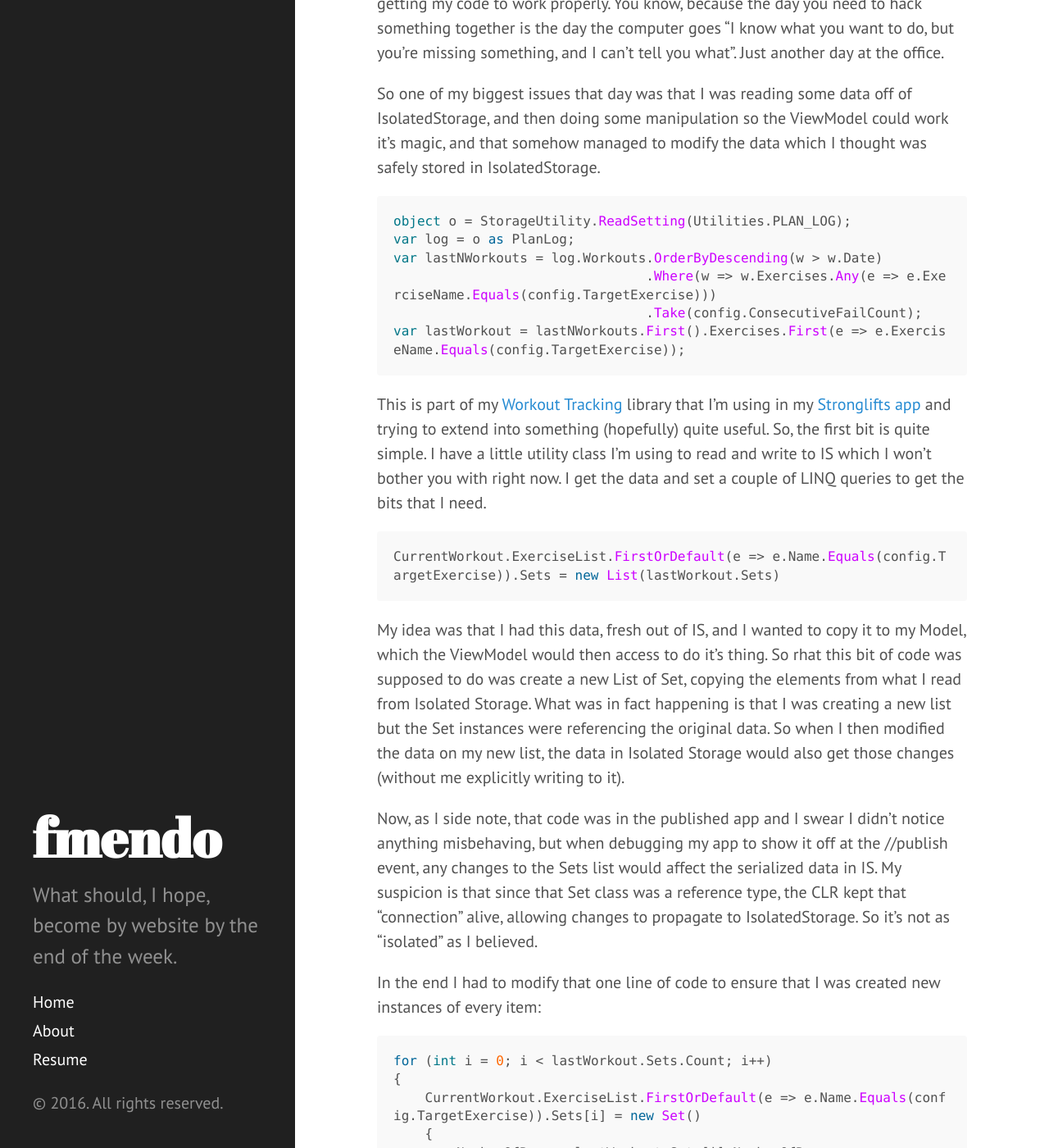
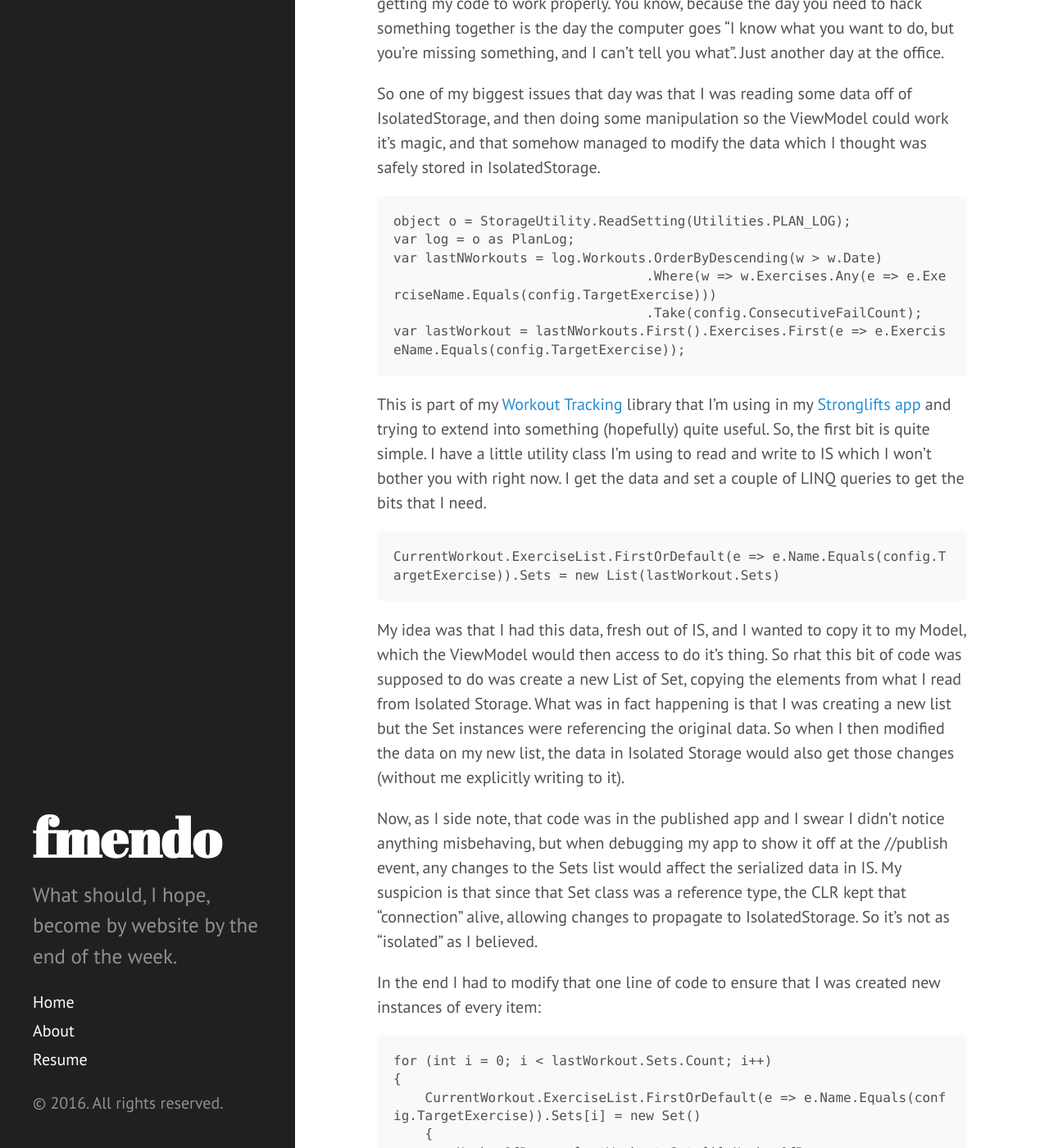
Before and after one commit to fmmendo/fmmendo.github.io, a Jekyll site: the page built from _posts/2014-06-04-isolated-storage-not-that-isolated.md, in a window 1280 px wide and 1400 px high, scrolled down 221 px. Shown: the whole window at 82% size. Built offline with Jekyll 4.4.1, drawn with Linux system fonts in a browser that asks for light colours; some of the changed text lies outside the part shown.

Commit message:
Update 2014-06-04-isolated-storage-not-that-isolated.md

````diff
--- a/_posts/2014-06-04-isolated-storage-not-that-isolated.md
+++ b/_posts/2014-06-04-isolated-storage-not-that-isolated.md
@@ -7,7 +7,7 @@ categories: [C#, Development, Storage, Windows Phone]
 So a few weeks ago when I was at the <a title="http://fmendo.com/may-17th-publish-london" href="http://fmendo.com/may-17th-publish-london">//publish event in London</a> I had some trouble getting my code to work properly. You know, because the day you need to hack something together is the day the computer goes "I know what you want to do, but you're missing something, and I can't tell you what". Just another day at the office.
 
 So one of my biggest issues that day was that I was reading some data off of IsolatedStorage, and then doing some manipulation so the ViewModel could work it's magic, and that somehow managed to modify the data which I thought was safely stored in IsolatedStorage.
-``` csharp
+```
 object o = StorageUtility.ReadSetting(Utilities.PLAN_LOG);
 var log = o as PlanLog;
 var lastNWorkouts = log.Workouts.OrderByDescending(w > w.Date)
@@ -16,7 +16,7 @@ var lastNWorkouts = log.Workouts.OrderByDescending(w > w.Date)
 var lastWorkout = lastNWorkouts.First().Exercises.First(e => e.ExerciseName.Equals(config.TargetExercise));
 ```
 This is part of my <a title="WorkoutTracker on github" href="https://github.com/fmmendo/WorkoutTracker">Workout Tracking</a> library that I'm using in my <a title="fmendo: WP App - StrongliftsTracker" href="http://fmendo.com/stronglifts-tracker-app">Stronglifts app</a> and trying to extend into something (hopefully) quite useful. So, the first bit is quite simple. I have a little utility class I'm using to read and write to IS which I won't bother you with right now. I get the data and set a couple of LINQ queries to get the bits that I need.
-``` csharp
+```
 CurrentWorkout.ExerciseList.FirstOrDefault(e => e.Name.Equals(config.TargetExercise)).Sets = new List(lastWorkout.Sets)
 ```
 My idea was that I had this data, fresh out of IS, and I wanted to copy it to my Model, which the ViewModel would then access to do it's thing. So rhat this bit of code was supposed to do was create a new List of Set, copying the elements from what I read from Isolated Storage. What was in fact happening is that I was creating a new list but the Set instances were referencing the original data. So when I then modified the data on my new list, the data in Isolated Storage would also get those changes (without me explicitly writing to it).
@@ -24,7 +24,7 @@ My idea was that I had this data, fresh out of IS, and I wanted to copy it to my
 Now, as I side note, that code was in the published app and I swear I didn't notice anything misbehaving, but when debugging my app to show it off at the //publish event, any changes to the Sets list would affect the serialized data in IS. My suspicion is that since that Set class was a reference type, the CLR kept that "connection" alive, allowing changes to propagate to IsolatedStorage. So it's not as "isolated" as I believed.
 
 In the end I had to modify that one line of code to ensure that I was created new instances of every item:
-``` csharp
+```
 for (int i = 0; i < lastWorkout.Sets.Count; i++)
 {
     CurrentWorkout.ExerciseList.FirstOrDefault(e => e.Name.Equals(config.TargetExercise)).Sets[i] = new Set()
````
